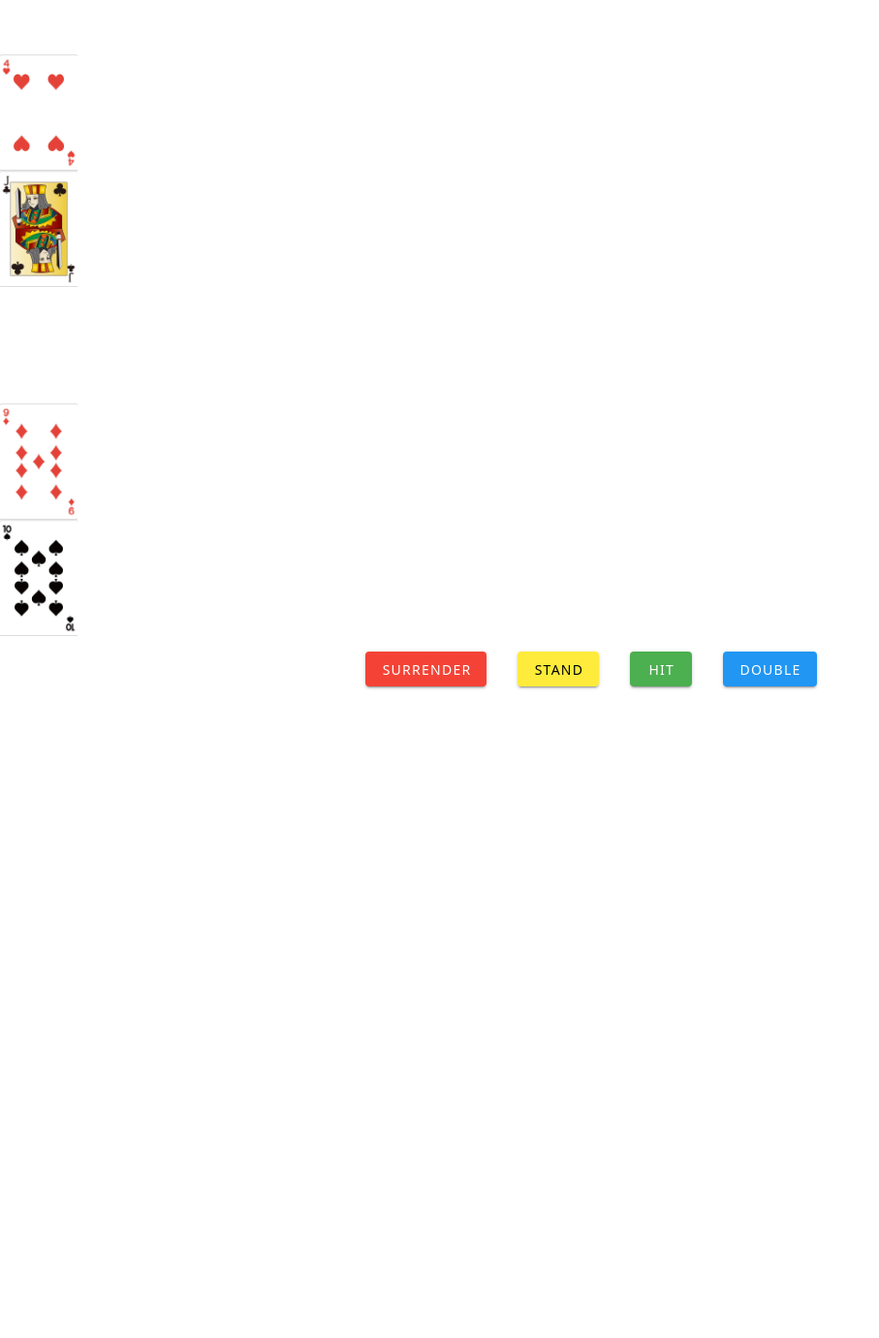
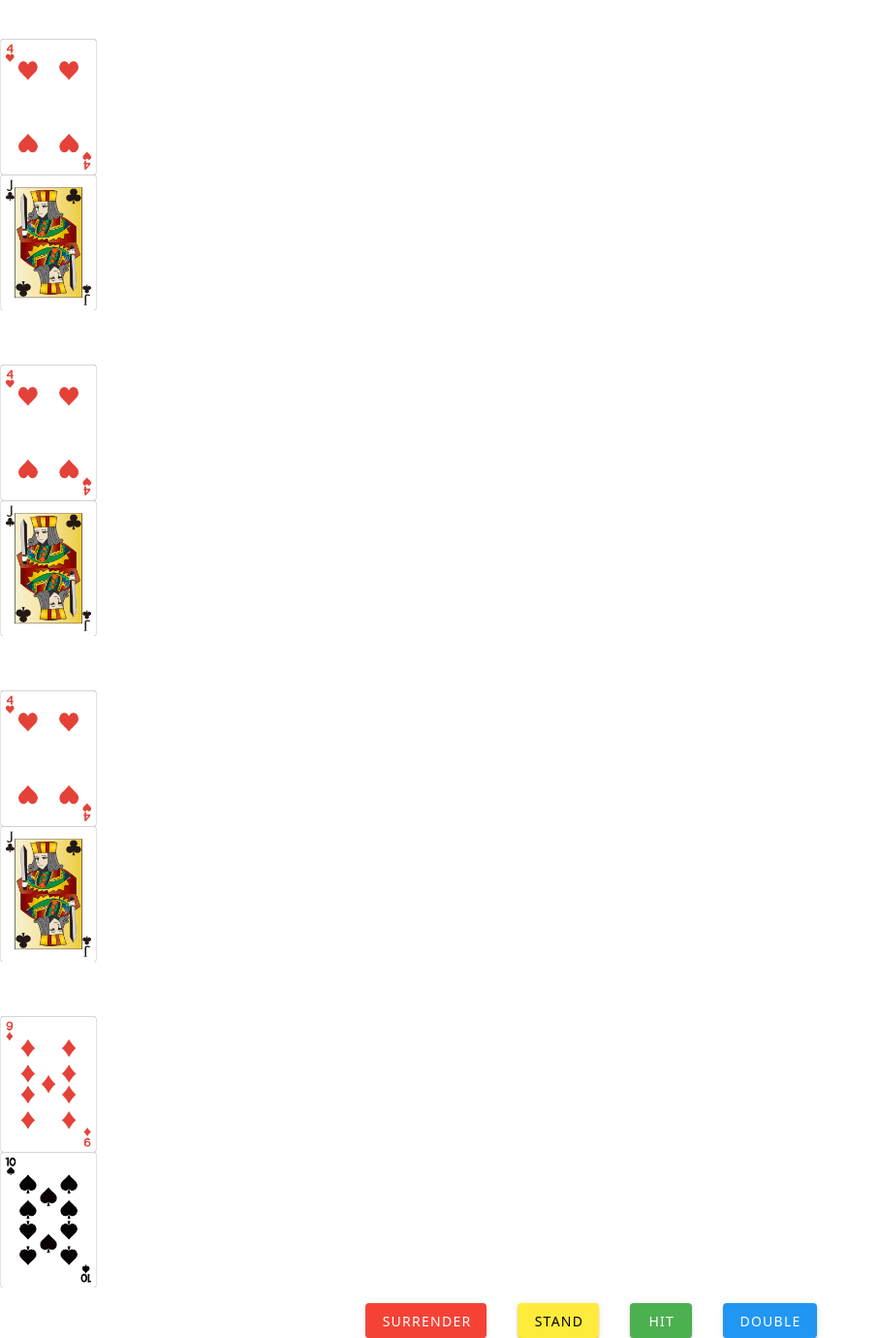
Before and after one commit to mura-work/card-game-vue, a Vue app: page /brack-jack in a window 1280 px wide. Shown: the whole page at 97% size, without its empty margins (0-907 px from the left). Before the commit the page ends 800 px from the top, so only its background shows below. Built offline with nearby package versions, Linux system fonts and the light colour scheme.

Commit message:
[feat] CPUの表示

```diff
--- a/src/components/PlayerHandCard.vue
+++ b/src/components/PlayerHandCard.vue
@@ -5,19 +5,22 @@ import { imageUrl } from "../utils/index";
 interface Props {
   playerHands: Card[];
   playerName: String;
+  playerPoint: Number;
 }
-const { playerHands, playerName } = defineProps<Props>();
+const { playerHands, playerName, playerPoint } = defineProps<Props>();
 </script>
 
 <template>
   <div class="mb-4">
-    <h2 class="text-white font-bold text-2xl mb-8">{{ playerName }}</h2>
+    <h2 class="text-white font-bold text-xl mb-4">
+      {{ playerName }}：{{ playerPoint ?? '--' }} pt
+    </h2>
     <div class="w-auto h-auto">
       <template v-for="card in playerHands" :key="card.imageId">
         <v-img
           class="font-bold inline-block mr-8"
-          height="120"
-          width="80"
+          height="140"
+          width="100"
           :src="imageUrl(card.imageId)"
           cover
         />
--- a/src/pages/BrackJack.vue
+++ b/src/pages/BrackJack.vue
@@ -176,7 +176,7 @@ const surrender = () => {
 </script>
 
 <template>
-  <div class="h-screen w-screen bg-green-800 flex justify-center flex-col">
+  <div class="h-screen w-screen bg-green-800 flex justify-between flex-col p-8">
     <div v-if="scene === 'betting'" class="text-center">
       <h2 class="text-white font-bold text-4xl mb-16">Betting</h2>
       <div class="text-white font-bold mb-4 text-center">
@@ -202,16 +202,29 @@ const surrender = () => {
       <span class="text-white font-bold">掛け金を入力してください。</span>
     </div>
     <div
-      class="w-3/5 max-w-3/5 w-auto text-center mb-16"
+      class="w-3/5 max-w-3/5 w-auto text-center"
       v-if="['actions', 'result'].includes(scene)"
     >
       <PlayerHandCard :playerHands="dealerHands" playerName="Dealer" />
     </div>
     <div
+      class="w-3/5 max-w-3/5 w-auto text-center"
+      v-if="['actions', 'result'].includes(scene)"
+    >
+      <div class="flex justify-between">
+        <PlayerHandCard :playerHands="dealerHands" playerName="CPU1" />
+        <PlayerHandCard :playerHands="dealerHands" playerName="CPU2" />
+      </div>
+    </div>
+    <div
       class="max-w-3/5 w-auto w-3/5 text-center"
       v-if="['actions', 'result'].includes(scene)"
     >
-      <PlayerHandCard :playerHands="playerHands" playerName="Me" />
+      <PlayerHandCard
+        :playerHands="playerHands"
+        playerName="Me"
+        :playerPoint="playerPoint"
+      />
       <div v-if="['actions', 'result'].includes(scene)">
         <v-btn @click="surrender()" class="mr-8 bg-red"> surrender </v-btn>
         <v-btn @click="judge()" class="mr-8 bg-yellow">stand</v-btn>
```
